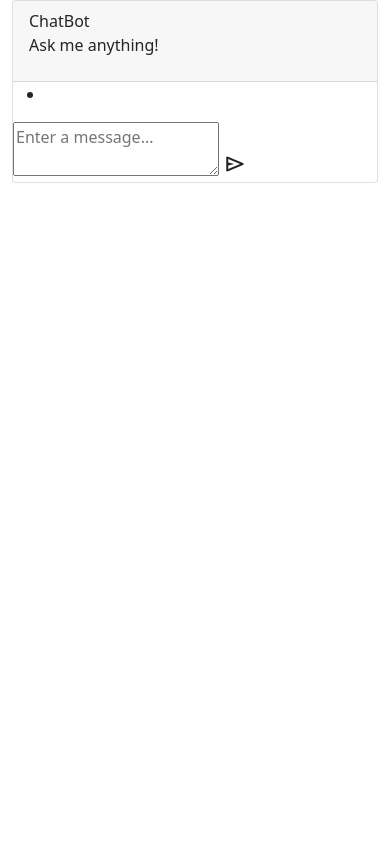
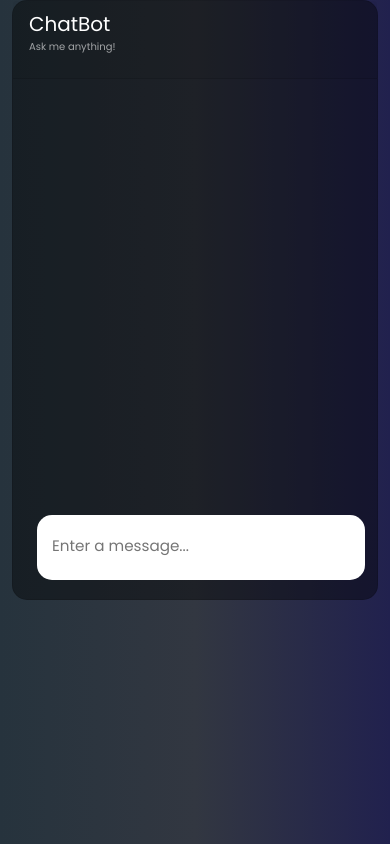
Before and after one commit to shahtejas-t/cloudops, a Flask app: page /chat in a window 390 px wide. Run offline with Flask 3, Linux system fonts and the light colour scheme; some libraries are stand-ins or nearby versions.

Commit message:
Changed code for fixing issue

```diff
--- a/app/main/routes.py
+++ b/app/main/routes.py
@@ -1,5 +1,5 @@
 from app.main import blueprint
-from flask import render_template, request, redirect, jsonify
+from flask import render_template, request, redirect, jsonify, url_for
 from config import Config
 from werkzeug.utils import secure_filename
 from app.utils.watsonHelper import WatsonHelper
--- /dev/null
+++ b/app/static/chatbot.css
@@ -0,0 +1,233 @@
+/* Import Google font - Poppins */
+@import url('https://fonts.googleapis.com/css2?family=Poppins:wght@400;500;600&display=swap');
+* {
+  margin: 0;
+  padding: 0;
+  box-sizing: border-box;
+  font-family: "Poppins", sans-serif;
+}
+
+body {
+  height: 100%;
+  margin: 0;
+  background: rgb(44, 47, 59);
+  background: -webkit-linear-gradient(to right, rgb(40, 59, 34), rgb(54, 60, 70), rgb(32, 32, 43));
+  background: linear-gradient(to right, rgb(38, 51, 61), rgb(50, 55, 65), rgb(33, 33, 78));
+}
+
+.user_info span {
+  font-size: 20px;
+  color: white;
+}
+
+.user_info p {
+  font-size: 10px;
+  color: rgba(255, 255, 255, 0.6);
+}
+
+.card {
+  border-radius: 15px !important;
+  background-color: rgba(0, 0, 0, 0.4) !important;
+  max-height: 100%;
+  height: 600px;
+}
+
+.chat {
+  margin-top: 10px;
+  margin-bottom: auto;
+  width: 90%;
+}
+
+.chatbot {
+  overflow: hidden;
+  opacity: 1;
+}
+
+.chatbot .chatbox {
+  overflow-y: auto;
+  height: 510px;
+  padding: 30px 20px 100px;
+}
+
+.chatbot :where(.chatbox, textarea)::-webkit-scrollbar {
+  width: 6px;
+}
+
+.chatbot :where(.chatbox, textarea)::-webkit-scrollbar-track {
+  background: #fff;
+  border-radius: 25px;
+}
+
+.chatbot :where(.chatbox, textarea)::-webkit-scrollbar-thumb {
+  background: #ccc;
+  border-radius: 25px;
+}
+
+.chatbox .chat {
+  display: flex;
+  list-style: none;
+}
+
+.chatbox .outgoing {
+  margin: 20px 0;
+  justify-content: space-between;
+}
+
+.chatbox .incoming span {
+  width: 32px;
+  height: 32px;
+  color: #fff;
+  cursor: default;
+  text-align: center;
+  line-height: 32px;
+  align-self: flex-end;
+  background: #724ae8;
+  border-radius: 4px;
+  margin: 0 10px 7px 0;
+}
+
+.chatbox .chat p {
+  white-space: pre-wrap;
+  padding: 12px 16px;
+  border-radius: 10px 10px 0 10px;
+  max-width: 75%;
+  color: #fff;
+  font-size: 0.95rem;
+  background: #724ae8;
+}
+
+.chatbox .incoming p {
+  border-radius: 10px 10px 10px 0;
+}
+
+.chatbox .chat p.error {
+  color: #721c24;
+  background: #f8d7da;
+}
+
+.incoming{
+   flex-direction: column;
+}
+.chatbox .incoming p {
+  color: #000;
+  background: #f2f2f2;
+  width: fit-content;
+}
+
+.chatbot .chat-input {
+  display: flex;
+  gap: 5px;
+  position: absolute;
+  bottom: 1.2rem;
+  left: 1.5rem;
+  width: 90%;
+  border-radius: 15px;
+  background: #fff;
+  padding: 3px 20px;
+}
+
+.chat-input textarea {
+  height: 55px;
+  width: 100%;
+  border: none;
+  outline: none;
+  resize: none;
+  max-height: 180px;
+  padding: 15px 15px 15px 0;
+  font-size: 0.95rem;
+}
+
+.chat-input span {
+  align-self: flex-end;
+  color: #724ae8;
+  cursor: pointer;
+  height: 55px;
+  display: flex;
+  align-items: center;
+  visibility: hidden;
+  font-size: 1.35rem;
+}
+
+.chat-input textarea:valid~span {
+  visibility: visible;
+}
+
+@media (max-width: 490px) {
+  .chatbot {
+    right: 0;
+    bottom: 0;
+    height: 100%;
+    border-radius: 0;
+    width: 100%;
+  }
+
+  .chatbot .chatbox {
+    height: 90%;
+    padding: 25px 15px 100px;
+  }
+
+  .chatbot .chat-input {
+    padding: 5px 15px;
+  }
+
+  .chatbot header span {
+    display: block;
+  }
+}
+
+@media (min-width: 1200px) {
+  .col-xl-6 {
+    flex: 0 0 auto;
+    width: 70% !important;
+  }
+}
+
+.edit {
+  background: rgba(275, 275, 275, 1);
+  height: 28px;
+  visibility: hidden;
+  margin-top: 10px;
+  cursor: pointer;
+}
+span.edit :hover{
+  background: #724ae8;
+}
+
+.btn{
+  height: fit-content !important;
+    padding: 0.5rem !important;
+    margin-top: 4px !important;
+    border-radius: 0.5rem !important;
+    border: 1px white !important;
+    margin: 6px;
+    width: 5rem;
+}
+.btnDiv{
+  position: relative;
+  margin: auto;
+  width: 50%;
+}
+.modal-body textarea{
+  height: 55px;
+  width: 100%;
+  border-radius: 21px;
+  outline: none;
+  resize: none;
+  max-height: 180px;
+  padding: 15px 15px 15px 6px;
+  font-size: 0.95rem;
+}
+input[type=file]::file-selector-button {
+  margin-right: 20px;
+  border: none;
+  background: #084cdf;
+  padding: 10px 20px;
+  border-radius: 10px;
+  color: #fff;
+  cursor: pointer;
+  transition: background .2s ease-in-out;
+}
+
+input[type=file]::file-selector-button:hover {
+  background: #0d45a5;
+}
--- /dev/null
+++ b/app/static/script.js
@@ -0,0 +1,121 @@
+const chatbotToggler = document.querySelector(".chatbot-toggler");
+const closeBtn = document.querySelector(".close-btn");
+const chatbox = document.querySelector(".chatbox");
+const chatInput = document.querySelector(".chat-input textarea");
+const sendChatBtn = document.querySelector(".chat-input span");
+const sendBtn = document.getElementById("sendBtn");
+const inputs = document.querySelector("#inpt");
+
+let userMessage = null; // Variable to store user's message
+const inputInitHeight = chatInput.scrollHeight;
+
+const createChatLi = (message, className,flag) => {
+    // Create a chat <li> element with passed message and className
+    let chatContent = " ";
+    const chatLi = document.createElement("li");
+    chatLi.classList.add("chat", `${className}`);
+    if (flag == 1){
+        chatContent = className === "outgoing" ? `<p id="inpt"></p><span class="material-symbols-outlined edit" id="edit">
+        edit
+        </span>` : `<p></p>`;
+    }
+    else{
+        chatContent = className === "outgoing" ? `<p id="inpt"></p><span class="material-symbols-outlined edit" id="edit">
+        edit
+        </span>` : `<p id='vmcmd'></p><div id="btnDiv" class="btnDiv"><button class="btn btn-primary" style="width=5rem" onclick="editCommand()">Edit</button><button class="btn btn-success" data-bs-toggle="modal" data-bs-target="#exampleModal" onclick="clear()">Execute</button></div>`;
+    }
+
+    chatLi.innerHTML = chatContent;
+    chatLi.querySelector("p").textContent = message;
+    return chatLi; // return chat <li> element
+}
+
+const generateResponse = (chatElement) => {
+    const messageElement = chatElement.querySelector("p");
+    messageElement.textContent = "gcloud compute instances create demo-instance  --custom-cpu=8 --custom-memory=32GB --machine-type=e2-standard-8 ";
+}
+
+const handleChat = () => {
+    userMessage = chatInput.value.trim(); // Get user entered message and remove extra whitespace
+    if(!userMessage) return;
+
+    // Clear the input textarea and set its height to default
+    chatInput.value = "";
+    chatInput.style.height = `${inputInitHeight}px`;
+
+    // Append the user's message to the chatbox
+    chatbox.appendChild(createChatLi(userMessage, "outgoing"));
+    chatbox.scrollTo(0, chatbox.scrollHeight);
+
+    setTimeout(() => {
+        // Display "Thinking..." message while waiting for the response
+        const incomingChatLi = createChatLi("Thinking...", "incoming");
+        chatbox.appendChild(incomingChatLi);
+        chatbox.scrollTo(0, chatbox.scrollHeight);
+        generateResponse(incomingChatLi);
+    }, 600);
+}
+
+const editCommand = () => {
+    document.getElementById('vmcmd').setAttribute('contenteditable','true');
+}
+chatInput.addEventListener("input", () => {
+    // Adjust the height of the input textarea based on its content
+    chatInput.style.height = `${inputInitHeight}px`;
+    chatInput.style.height = `${chatInput.scrollHeight}px`;
+});
+
+chatInput.addEventListener("keydown", (e) => {
+    // If Enter key is pressed without Shift key and the window
+    // width is greater than 800px, handle the chat
+    if(e.key === "Enter" && !e.shiftKey && window.innerWidth > 800) {
+        e.preventDefault();
+        handleChat();
+    }
+});
+sendChatBtn.addEventListener("click", handleChat);
+
+function editMessage(){
+        sendBtnDiv.innerHTML = "";
+        let div =  `<button class="btn btn-primary" style="width=5rem" onclick="editCommand()">Edit</button><button class="btn btn-success" data-bs-toggle="modal" data-bs-target="#exampleModal" onclick="clear()">Execute</button>`;
+        sendBtnDiv.innerHTML=div;
+        document.getElementById('vmcmd').setAttribute('contenteditable','false');
+}
+const clearAll = ()=>{
+    document.getElementById("userInput").value = "";
+    document.getElementById("myFile").value = '';
+}
+
+const saveFile = () =>{
+
+    const inputFiles = document.getElementById("myFile");
+    const endpoint = "http://127.0.0.1:5000/upload"
+    const formData = new FormData();
+    formData.append('file',inputFiles.files[0]);
+
+    fetch(endpoint,{
+        method:'POST',
+        body: formData,
+    })
+    .then(response => response.json())
+    .then(data => checkResp(data))
+    .catch(error => console.error('Error:',error))
+    document.querySelector('.btn-close').click();
+    //function for execute CLI cmd
+   // execute();
+}
+const checkResp = (data) =>{
+    cliCmd = document.getElementById('vmcmd').textContent;
+    console.log(data);
+    if ('error' in data){
+        alert("Please upload your credentials file, It's required!")
+    }
+    else{
+        btnDiv = document.getElementById('btnDiv')
+        btnDiv.remove();
+        cliCmd = document.getElementById('vmcmd').textContent;
+        console.log(cliCmd)
+        chatbox.appendChild(createChatLi("Server response of executing CLI command","incoming",1));
+        chatbox.scrollTo(0, chatbox.scrollHeight);
+    }
+}
--- a/app/templates/index.html
+++ b/app/templates/index.html
@@ -50,7 +50,7 @@
     <!-- Modal -->
     <div class="modal fade" id="exampleModal" tabindex="-1" aria-labelledby="exampleModalLabel" aria-hidden="true">
         <div class="modal-dialog">
-            <div class="modal-content" style="background-color: #A0E7E5;border-radius: 1.3rem;">
+            <div class="modal-content" style="border-radius: 1.3rem;">
                 <div class="modal-header">
                     <h5 class="modal-title" id="exampleModalLabel">Credentials needed..</h5>
                     <button type="button" class="btn-close" data-bs-dismiss="modal" aria-label="Close"
--- a/app/templates/login.html
+++ b/app/templates/login.html
@@ -17,7 +17,7 @@
                 </div>
             </div>
             <div class="message" id="msg">{{msg}}</div>
-            <form action="{{url_for('login')}}" class="login-form" method="post">
+            <form action="{{url_for('main.index')}}" class="login-form" method="post">
                 <input type="text" placeholder="username" id="username" name="username" required>
                 <input type="password" placeholder="password" id="password" name="password" required>
                 <input type="submit" class="btn" value="login">
```
Also changed, not shown: app/static/style.css (added, +76 -0 lines).
